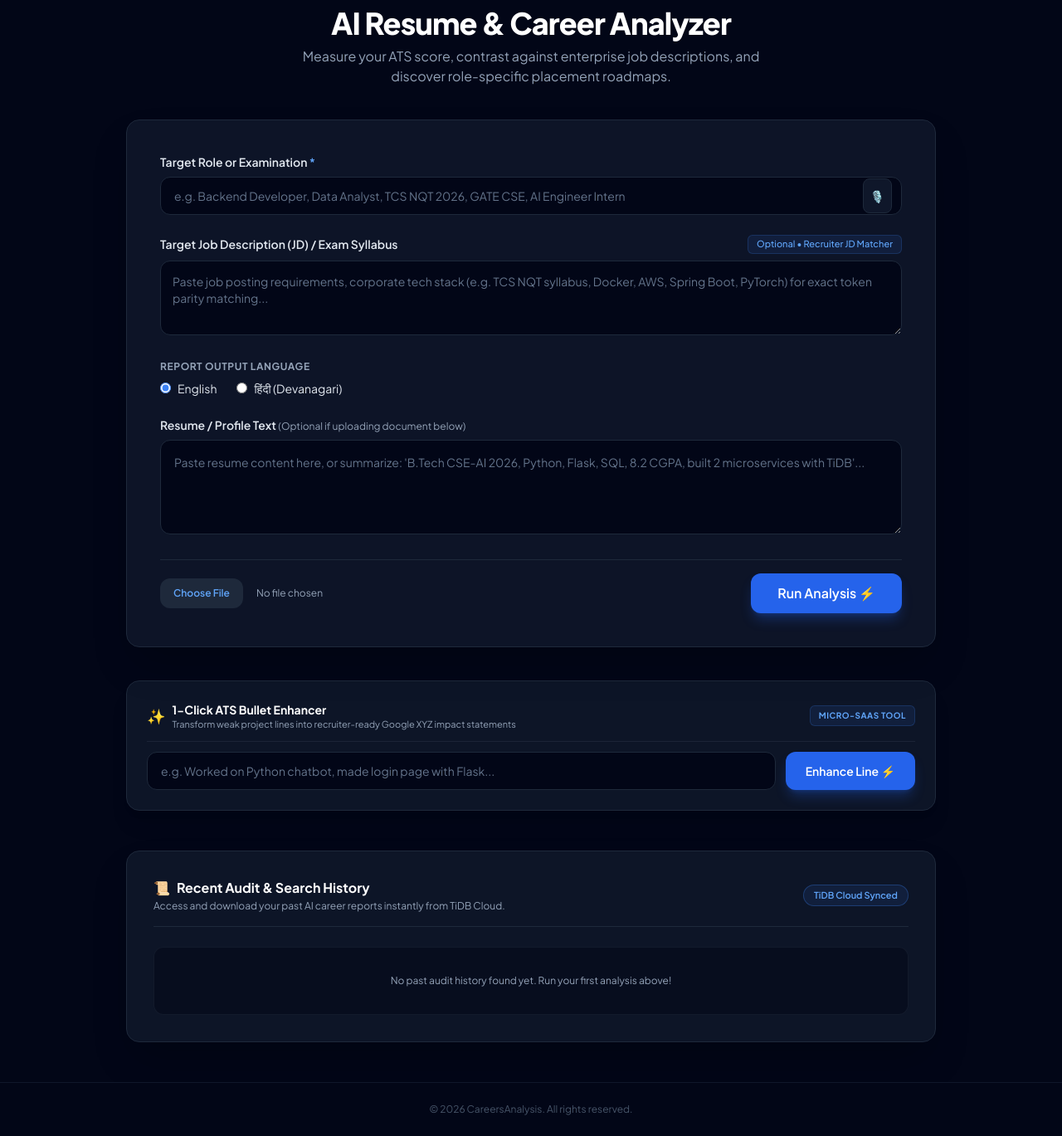
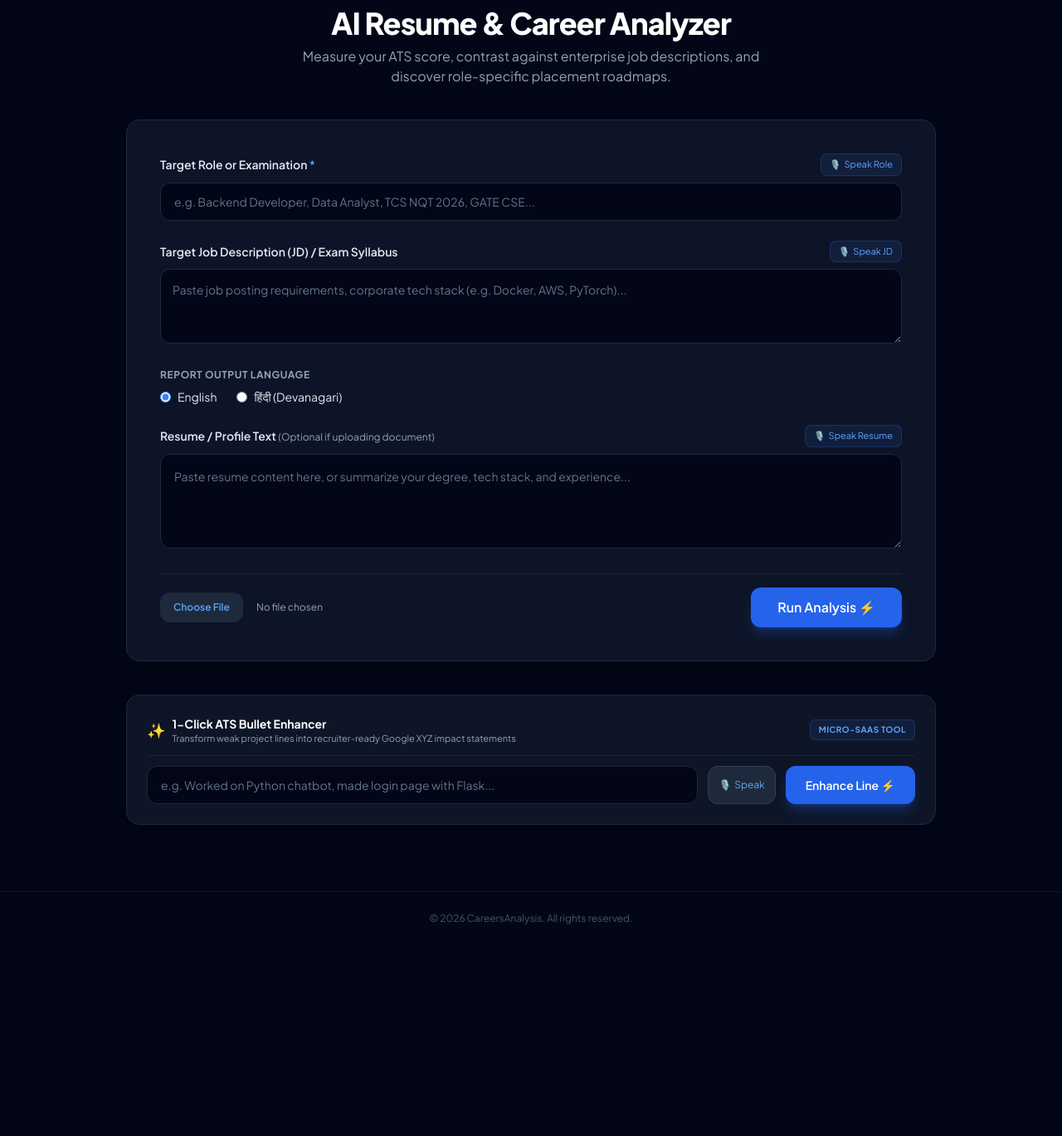
Before and after one commit to DevSatyam7/Ai-Resume-Analyzer, a Flask app: page /dashboard in a window 1280 px wide. Shown: the part 147-1516 px from the top of the page at 83% size. After the commit the page ends 1261 px from the top, so only its background shows below. Run offline with Flask 3, Linux system fonts and the light colour scheme; the visitor is signed in with stand-in values (Sample User, id 1); some libraries are stand-ins or nearby versions.

Commit message:
Update dashboard.html

```diff
--- a/templates/dashboard.html
+++ b/templates/dashboard.html
@@ -27,43 +27,39 @@
     </div>
     {% endif %}
 
-    <!-- Input Form Card with Voice Input (Microphone) Integration -->
+    <!-- Input Form Card with Universal Voice Input on all fields -->
     <div class="bg-slate-900/90 backdrop-blur-md border border-slate-800 rounded-2xl p-5 sm:p-10 shadow-2xl mb-10 print:hidden">
         <form id="analyzeForm" method="POST" enctype="multipart/form-data" class="space-y-6">
 
-            <!-- 1. Target Role or Exam with Voice Input (Mic) -->
+            <!-- 1. Target Role or Exam -->
             <div>
-                <label class="block text-xs sm:text-sm font-semibold text-slate-200 mb-2">
-                    Target Role or Examination <span class="text-blue-400">*</span>
-                </label>
-                <div class="relative">
-                    <input type="text" id="targetRoleInput" name="role" required
-                        value="{{ searched_role or '' }}"
-                        placeholder="e.g. Backend Developer, Data Analyst, TCS NQT 2026, GATE CSE, AI Engineer Intern"
-                        class="w-full bg-slate-950 border border-slate-800 rounded-xl pl-4 pr-12 py-3 text-white placeholder-slate-500 text-sm focus:outline-none focus:border-blue-500 focus:ring-1 focus:ring-blue-500 transition">
-
-                    <!-- Microphone Trigger Button -->
-                    <button type="button" onclick="startVoiceInput('targetRoleInput', 'micIcon')"
-                        class="absolute right-3 top-1/2 -translate-y-1/2 p-2 rounded-lg bg-slate-900 hover:bg-slate-800 text-slate-400 hover:text-white border border-slate-800 transition cursor-pointer"
-                        title="Voice Input">
-                        <span id="micIcon" class="text-sm">🎙️</span>
+                <div class="flex items-center justify-between mb-2">
+                    <label class="block text-xs sm:text-sm font-semibold text-slate-200">
+                        Target Role or Examination <span class="text-blue-400">*</span>
+                    </label>
+                    <button type="button" onclick="startVoiceInput('targetRoleInput', 'mic1')" class="text-[11px] text-blue-400 hover:text-blue-300 flex items-center gap-1 bg-blue-500/10 border border-blue-500/20 px-2.5 py-1 rounded-lg transition cursor-pointer">
+                        <span id="mic1">🎙️</span> Speak Role
                     </button>
                 </div>
+                <input type="text" id="targetRoleInput" name="role" required
+                    value="{{ searched_role or '' }}"
+                    placeholder="e.g. Backend Developer, Data Analyst, TCS NQT 2026, GATE CSE..."
+                    class="w-full bg-slate-950 border border-slate-800 rounded-xl px-4 py-3 text-white placeholder-slate-500 text-sm focus:outline-none focus:border-blue-500 transition">
             </div>
 
-            <!-- 2. Target Job Description (Optional JD Matcher) -->
+            <!-- 2. Target Job Description (JD) -->
             <div>
                 <div class="flex items-center justify-between mb-2">
                     <label class="block text-xs sm:text-sm font-semibold text-slate-200">
                         Target Job Description (JD) / Exam Syllabus
                     </label>
-                    <span class="text-[11px] text-blue-400 bg-blue-500/10 border border-blue-500/20 px-2.5 py-0.5 rounded-md font-medium">
-                        Optional • Recruiter JD Matcher
-                    </span>
+                    <button type="button" onclick="startVoiceInput('jdInput', 'mic2')" class="text-[11px] text-blue-400 hover:text-blue-300 flex items-center gap-1 bg-blue-500/10 border border-blue-500/20 px-2.5 py-1 rounded-lg transition cursor-pointer">
+                        <span id="mic2">🎙️</span> Speak JD
+                    </button>
                 </div>
-                <textarea name="job_description" rows="3"
-                    placeholder="Paste job posting requirements, corporate tech stack (e.g. TCS NQT syllabus, Docker, AWS, Spring Boot, PyTorch) for exact token parity matching..."
-                    class="w-full bg-slate-950 border border-slate-800 rounded-xl p-3.5 text-white placeholder-slate-500 text-xs sm:text-sm focus:outline-none focus:border-blue-500 focus:ring-1 focus:ring-blue-500 transition">{{ searched_jd or '' }}</textarea>
+                <textarea id="jdInput" name="job_description" rows="3"
+                    placeholder="Paste job posting requirements, corporate tech stack (e.g. Docker, AWS, PyTorch)..."
+                    class="w-full bg-slate-950 border border-slate-800 rounded-xl p-3.5 text-white placeholder-slate-500 text-xs sm:text-sm focus:outline-none focus:border-blue-500 transition">{{ searched_jd or '' }}</textarea>
             </div>
 
             <!-- 3. Report Output Language -->
@@ -83,12 +79,17 @@
 
             <!-- 4. Resume Profile Raw Text -->
             <div>
-                <label class="block text-xs sm:text-sm font-semibold text-slate-200 mb-2">
-                    Resume / Profile Text <span class="text-xs text-slate-400 font-normal">(Optional if uploading document below)</span>
-                </label>
-                <textarea name="resume" rows="4"
-                    placeholder="Paste resume content here, or summarize: 'B.Tech CSE-AI 2026, Python, Flask, SQL, 8.2 CGPA, built 2 microservices with TiDB'..."
-                    class="w-full bg-slate-950 border border-slate-800 rounded-xl p-4 text-white placeholder-slate-500 text-sm focus:outline-none focus:border-blue-500 focus:ring-1 focus:ring-blue-500 transition"></textarea>
+                <div class="flex items-center justify-between mb-2">
+                    <label class="block text-xs sm:text-sm font-semibold text-slate-200">
+                        Resume / Profile Text <span class="text-xs text-slate-400 font-normal">(Optional if uploading document)</span>
+                    </label>
+                    <button type="button" onclick="startVoiceInput('resumeInput', 'mic3')" class="text-[11px] text-blue-400 hover:text-blue-300 flex items-center gap-1 bg-blue-500/10 border border-blue-500/20 px-2.5 py-1 rounded-lg transition cursor-pointer">
+                        <span id="mic3">🎙️</span> Speak Resume
+                    </button>
+                </div>
+                <textarea id="resumeInput" name="resume" rows="4"
+                    placeholder="Paste resume content here, or summarize your degree, tech stack, and experience..."
+                    class="w-full bg-slate-950 border border-slate-800 rounded-xl p-4 text-white placeholder-slate-500 text-sm focus:outline-none focus:border-blue-500 transition"></textarea>
             </div>
 
             <!-- 5. Document Upload & Submit Trigger -->
@@ -116,7 +117,7 @@
         </form>
     </div>
 
-    <!-- Micro-SaaS: 1-Click ATS Bullet Rewriter -->
+    <!-- Micro-SaaS: 1-Click ATS Bullet Enhancer -->
     <div class="bg-slate-900/90 border border-slate-800 rounded-2xl p-5 sm:p-6 shadow-xl mb-8 print:hidden">
         <div class="flex items-center justify-between gap-2 mb-3 border-b border-slate-800/80 pb-3">
             <div class="flex items-center gap-2">
@@ -130,9 +131,14 @@
         </div>
 
         <div class="flex flex-col sm:flex-row gap-3">
-            <input type="text" id="rawBulletInput"
-                   placeholder="e.g. Worked on Python chatbot, made login page with Flask..."
-                   class="flex-1 bg-slate-950 border border-slate-800 rounded-xl px-4 py-3 text-xs sm:text-sm text-white placeholder-slate-500 focus:outline-none focus:border-blue-500 transition">
+            <div class="flex-1 relative flex items-center">
+                <input type="text" id="rawBulletInput"
+                       placeholder="e.g. Worked on Python chatbot, made login page with Flask..."
+                       class="w-full bg-slate-950 border border-slate-800 rounded-xl px-4 py-3 text-xs sm:text-sm text-white placeholder-slate-500 focus:outline-none focus:border-blue-500 transition">
+            </div>
+            <button type="button" onclick="startVoiceInput('rawBulletInput', 'mic4')" class="text-xs bg-slate-800 hover:bg-slate-700 text-blue-400 px-3 py-3 rounded-xl border border-slate-700 transition flex items-center gap-1 cursor-pointer">
+                <span id="mic4">🎙️</span> Speak
+            </button>
             <button type="button" onclick="runBulletRewriter()" id="rewriteBtn"
                     class="bg-blue-600 hover:bg-blue-500 text-white font-semibold px-6 py-3 rounded-xl text-xs sm:text-sm transition active:scale-95 whitespace-nowrap shadow-lg shadow-blue-600/30">
                 Enhance Line ⚡
@@ -163,13 +169,6 @@
                         <span>🎯 Target:</span>
                         <span class="text-white">{{ result.target_role or searched_role or "Role Specified" }}</span>
                     </span>
-
-                    {% if result.job_description or searched_jd %}
-                    <span class="inline-flex items-center gap-1 text-[11px] font-bold text-emerald-300 bg-emerald-500/10 border border-emerald-500/30 px-3 py-1 rounded-full">
-                        <span>✓ Criteria:</span>
-                        <span class="text-white">{{ result.job_description or searched_jd }}</span>
-                    </span>
-                    {% endif %}
                 </div>
 
                 <h2 class="text-xl sm:text-2xl font-extrabold text-white">
@@ -177,7 +176,7 @@
                 </h2>
             </div>
 
-            <!-- ATS Score & Report Download Actions -->
+            <!-- Download & PDF Actions -->
             <div class="flex items-center gap-3 sm:gap-4">
                 {% if result.ats_score is defined %}
                 <div class="bg-blue-950/80 border border-blue-800/80 px-4 sm:px-6 py-2 rounded-2xl text-center shadow-lg">
@@ -186,25 +185,21 @@
                 </div>
                 {% endif %}
 
-                <!-- Download Full Report Button -->
                 {% if current_audit_id %}
                 <a href="/download-audit/{{ current_audit_id }}"
                     class="print:hidden flex items-center gap-2 bg-blue-600 hover:bg-blue-500 text-white px-4 py-2.5 rounded-xl text-xs sm:text-sm font-bold transition shadow-lg shadow-blue-600/30 whitespace-nowrap">
-                    <svg class="w-4 h-4" fill="none" stroke="currentColor" stroke-width="2" viewBox="0 0 24 24">
-                        <path stroke-linecap="round" stroke-linejoin="round" d="M4 16v2a2 2 0 002 2h12a2 2 0 002-2v-2M7 10l5 5m0 0l5-5m-5 5V3"></path>
-                    </svg>
                     <span>Download Report ⬇</span>
                 </a>
                 {% endif %}
 
                 <button type="button" onclick="window.print()"
-                    class="print:hidden flex items-center gap-2 bg-slate-800 hover:bg-slate-700 text-slate-100 border border-slate-700 px-3.5 py-2.5 rounded-xl text-xs sm:text-sm font-semibold transition shadow-md whitespace-nowrap">
+                    class="print:hidden flex items-center gap-2 bg-slate-800 hover:bg-slate-700 text-slate-100 border border-slate-700 px-3.5 py-2.5 rounded-xl text-xs sm:text-sm font-semibold transition whitespace-nowrap">
                     <span>Save PDF</span>
                 </button>
             </div>
         </div>
 
-        <!-- Mobile & Desktop View Switcher Tabs -->
+        <!-- View Switcher Tabs -->
         <div class="flex items-center gap-2 border-b border-slate-800 pb-3 overflow-x-auto no-scrollbar print:hidden">
             <button type="button" onclick="switchReportTab('overview')" id="tab-btn-overview"
                 class="px-4 py-2 rounded-xl text-xs sm:text-sm font-semibold transition bg-blue-600 text-white whitespace-nowrap shadow-md">
@@ -220,99 +215,30 @@
             </button>
         </div>
 
-        <!-- ================= TAB 1: OVERVIEW & PAY ================= -->
+        <!-- TAB CONTENT -->
         <div id="tab-content-overview" class="space-y-6">
-            <div class="bg-slate-950 border border-sky-500/30 rounded-2xl p-5 sm:p-6 shadow-xl relative overflow-hidden">
-                <div class="flex flex-wrap items-center justify-between gap-3 mb-4 border-b border-slate-800/80 pb-3">
-                    <div class="flex items-center gap-2">
-                        <span class="text-lg">🎯</span>
-                        <div>
-                            <h3 class="text-sm font-bold text-white">Target Criteria &amp; Recruiter Alignment</h3>
-                            <p class="text-[11px] text-slate-400">Semantic verification against evaluated corporate role</p>
-                        </div>
-                    </div>
-                </div>
-                <div class="grid grid-cols-1 sm:grid-cols-3 gap-3 text-center">
-                    <div class="bg-slate-900/80 border border-slate-800 p-3.5 rounded-xl">
-                        <span class="text-[10px] text-slate-400 uppercase font-semibold block">Target Role</span>
-                        <span class="text-xs font-bold text-sky-400 mt-1 block truncate">{{ result.target_role or searched_role or "Role Specified" }}</span>
-                    </div>
-                    <div class="bg-slate-900/80 border border-slate-800 p-3.5 rounded-xl">
-                        <span class="text-[10px] text-slate-400 uppercase font-semibold block">Criteria</span>
-                        <span class="text-xs font-bold text-white mt-1 block truncate">{{ result.job_description or searched_jd or "General Fit" }}</span>
-                    </div>
-                    <div class="bg-slate-900/80 border border-slate-800 p-3.5 rounded-xl">
-                        <span class="text-[10px] text-slate-400 uppercase font-semibold block">ATS Shortlist Fit</span>
-                        <span class="text-xs font-bold text-emerald-400 mt-1 block">{{ result.ats_score }}% Match</span>
-                    </div>
-                </div>
+            <div class="bg-slate-950 border border-sky-500/30 rounded-2xl p-5 sm:p-6 shadow-xl">
+                <h3 class="text-sm font-bold text-white mb-2">Target Role Alignment</h3>
+                <p class="text-xs text-slate-400">Evaluated against target designation: {{ result.target_role or searched_role }}</p>
             </div>
         </div>
-
-        <!-- ================= TAB 2: SKILLS & GAPS ================= -->
         <div id="tab-content-skills" class="space-y-6 hidden">
             <div class="bg-slate-950 border border-slate-800 rounded-2xl p-5 sm:p-6 shadow-xl">
-                <h3 class="text-sm font-bold text-white mb-2">Parsed Skills &amp; Missing Requirements</h3>
-                <p class="text-xs text-slate-400">Review your extracted profile keywords and missing tech stack.</p>
+                <h3 class="text-sm font-bold text-white mb-2">Parsed Skills &amp; Missing Gaps</h3>
             </div>
         </div>
-
-        <!-- ================= TAB 3: ROADMAP & VIVA ================= -->
         <div id="tab-content-roadmap" class="space-y-6 hidden">
             <div class="bg-slate-950 border border-slate-800 rounded-2xl p-5 sm:p-6 shadow-xl">
                 <h3 class="text-sm font-bold text-white mb-2">Career Roadmap &amp; Preparation</h3>
-                <p class="text-xs text-slate-400">Follow the structured milestones to clear interviews.</p>
             </div>
         </div>
 
     </div>
     {% endif %}
 
-    <!-- ================= USER AUDIT & SEARCH HISTORY SECTION ================= -->
-    <div class="mt-12 bg-slate-900/90 border border-slate-800 rounded-2xl p-6 sm:p-8 shadow-2xl print:hidden">
-        <div class="flex items-center justify-between mb-6 pb-4 border-b border-slate-800">
-            <div>
-                <h3 class="text-base font-bold text-white flex items-center gap-2">
-                    <span>📜</span> Recent Audit &amp; Search History
-                </h3>
-                <p class="text-xs text-slate-400 mt-0.5">Access and download your past AI career reports instantly from TiDB Cloud.</p>
-            </div>
-            <span class="text-[11px] bg-blue-500/10 text-blue-400 border border-blue-500/30 px-3 py-1 rounded-full font-semibold">
-                TiDB Cloud Synced
-            </span>
-        </div>
-
-        <div class="space-y-3">
-            {% if user_reports %}
-                {% for rep in user_reports %}
-                <div class="flex flex-col sm:flex-row sm:items-center justify-between p-4 bg-slate-950 border border-slate-800/80 rounded-xl gap-4 hover:border-blue-500/30 transition">
-                    <div class="space-y-1">
-                        <div class="text-sm font-semibold text-white flex items-center gap-2">
-                            <span>🎯</span> Report #{{ rep.id }} • <span class="text-blue-400 font-mono text-xs">Evaluated Resume</span>
-                        </div>
-                        <div class="text-[11px] text-slate-400 flex items-center gap-3">
-                            <span>🕒 {{ rep.created_at.strftime('%d %b %Y, %H:%M') if rep.created_at else 'Recent' }}</span>
-                        </div>
-                    </div>
-
-                    <div class="flex items-center gap-2">
-                        <a href="/download-audit/{{ rep.id }}" class="inline-flex items-center justify-center gap-1.5 px-4 py-2 rounded-xl text-xs font-bold bg-blue-600 hover:bg-blue-500 text-white shadow-lg shadow-blue-600/20 active:scale-95 transition whitespace-nowrap">
-                            <span>Download Full Report ⬇</span>
-                        </a>
-                    </div>
-                </div>
-                {% endfor %}
-            {% else %}
-                <div class="text-center py-8 bg-slate-950/50 rounded-xl border border-slate-800/50">
-                    <p class="text-xs text-slate-400">No past audit history found yet. Run your first analysis above!</p>
-                </div>
-            {% endif %}
-        </div>
-    </div>
-
 </div>
 
-<!-- Client-side Scripts including Speech Recognition / Microphone Support -->
+<!-- Client-side Scripts -->
 <script>
     const form = document.getElementById('analyzeForm');
     const submitBtn = document.getElementById('submitBtn');
@@ -341,12 +267,12 @@
         });
     }
 
-    // Native Web Speech API for Voice/Microphone Input
+    // Universal Speech Recognition function for all inputs
     function startVoiceInput(inputId, iconId) {
         const SpeechRecognition = window.SpeechRecognition || window.webkitSpeechRecognition;
 
         if (!SpeechRecognition) {
-            alert("Aapka browser voice input support nahi karta. Chrome ya Edge use karein!");
+            alert("Aapka browser voice input support nahi karta!");
             return;
         }
 
@@ -359,19 +285,15 @@
         const micIcon = document.getElementById(iconId);
 
         micIcon.innerText = "🔴";
-        inputField.placeholder = "Listening... Speak now!";
 
         recognition.onresult = function(event) {
             const speechText = event.results[0][0].transcript;
             inputField.value = speechText;
             micIcon.innerText = "🎙️";
-            inputField.placeholder = "e.g. Backend Developer, Data Analyst...";
         };
 
         recognition.onerror = function(event) {
-            console.error("Speech recognition error", event.error);
             micIcon.innerText = "🎙️";
-            inputField.placeholder = "Error hearing voice. Try again.";
         };
 
         recognition.onend = function() {
```
